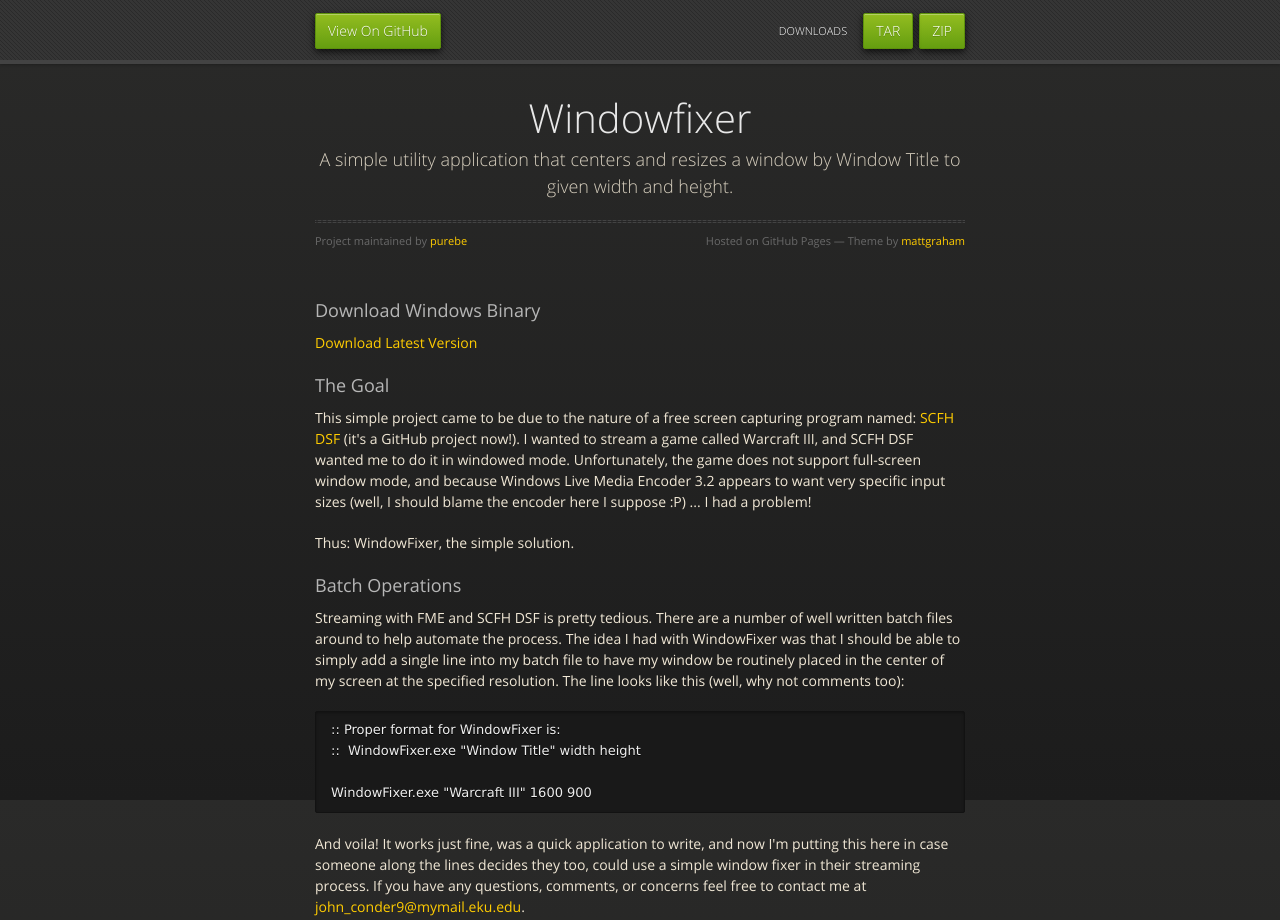
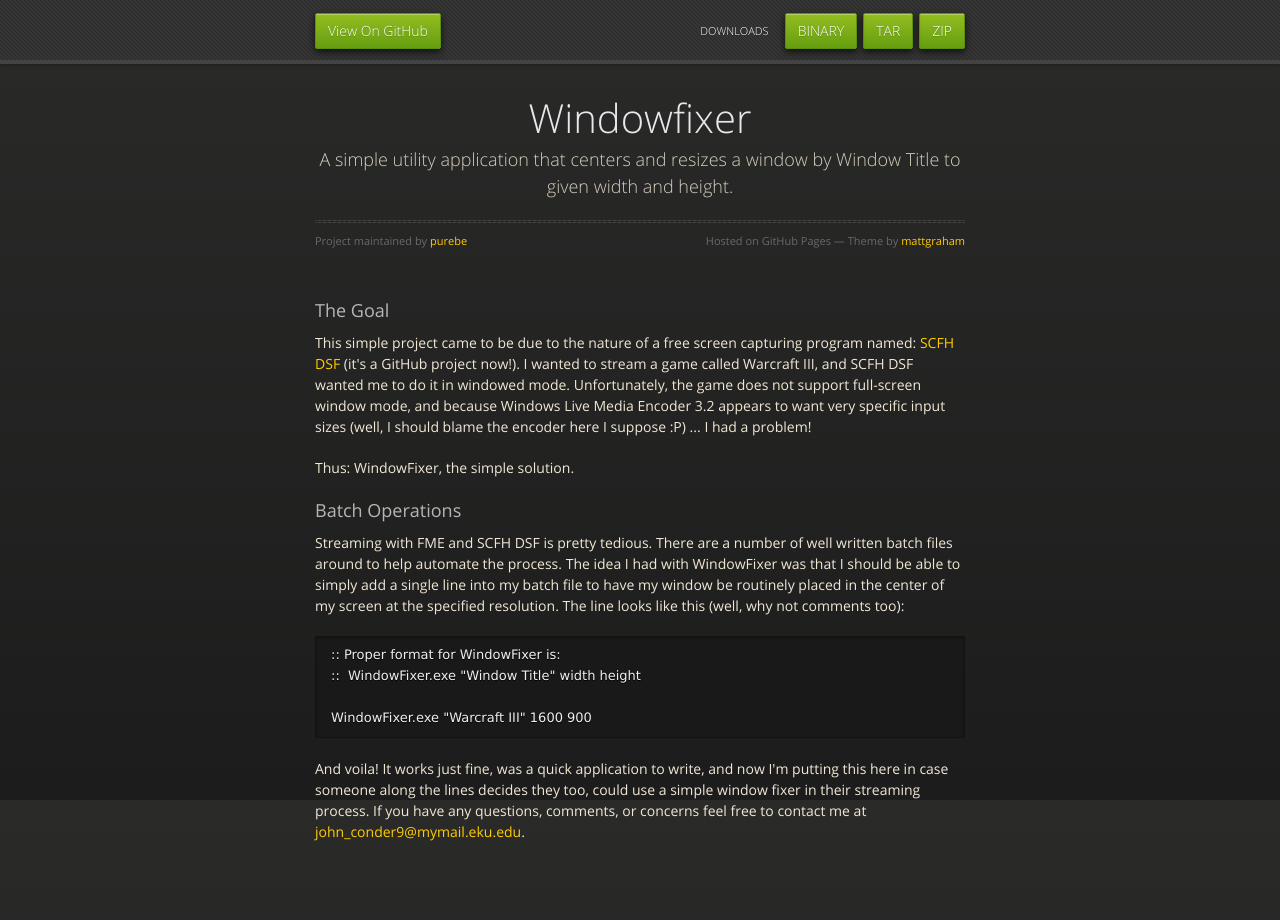
Before and after one commit to purebe/WindowFixer, a plain HTML site: page index.html in a window 1280 px wide. Shown: the top 920 px of the page. Drawn offline with nearby package versions, Linux system fonts and the light colour scheme.

Commit message:
Whoops, put that download link in the wrong spot!

```diff
--- a/index.html
+++ b/index.html
@@ -23,6 +23,7 @@
           <li class="fork"><a href="https://github.com/purebe/WindowFixer">View On GitHub</a></li>
           <li class="downloads"><a href="https://github.com/purebe/WindowFixer/zipball/master">ZIP</a></li>
           <li class="downloads"><a href="https://github.com/purebe/WindowFixer/tarball/master">TAR</a></li>
+		  <li class="downloads"><a href="https://github.com/downloads/purebe/WindowFixer/WindowFixer.exe">BINARY</a></li>
           <li class="title">DOWNLOADS</li>
         </nav>
       </div><!-- end header -->
@@ -37,10 +38,6 @@
           <span class="credits left">Project maintained by <a href="https://github.com/purebe">purebe</a></span>
           <span class="credits right">Hosted on GitHub Pages &mdash; Theme by <a href="http://twitter.com/#!/michigangraham">mattgraham</a></span>
         </div>
-
-		<h3>Download Windows Binary</h3>
-
-		<p><a href="https://github.com/downloads/purebe/WindowFixer/WindowFixer.exe">Download Latest Version</a></p>
 
         <h3>The Goal</h3>
 
```
